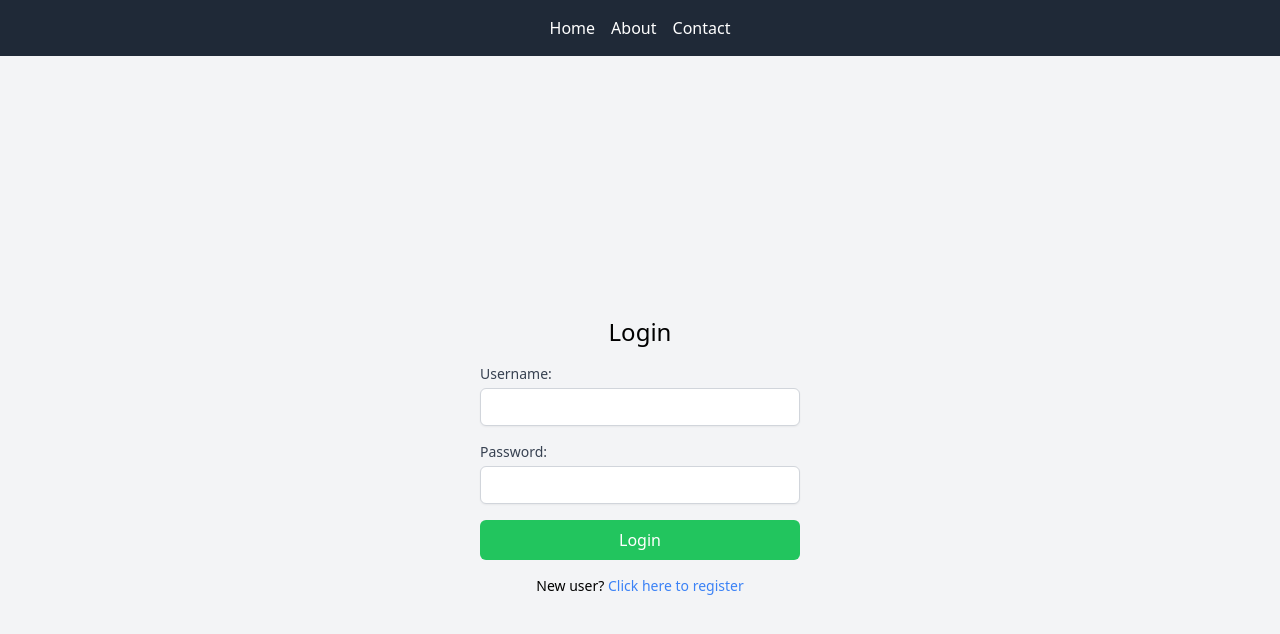
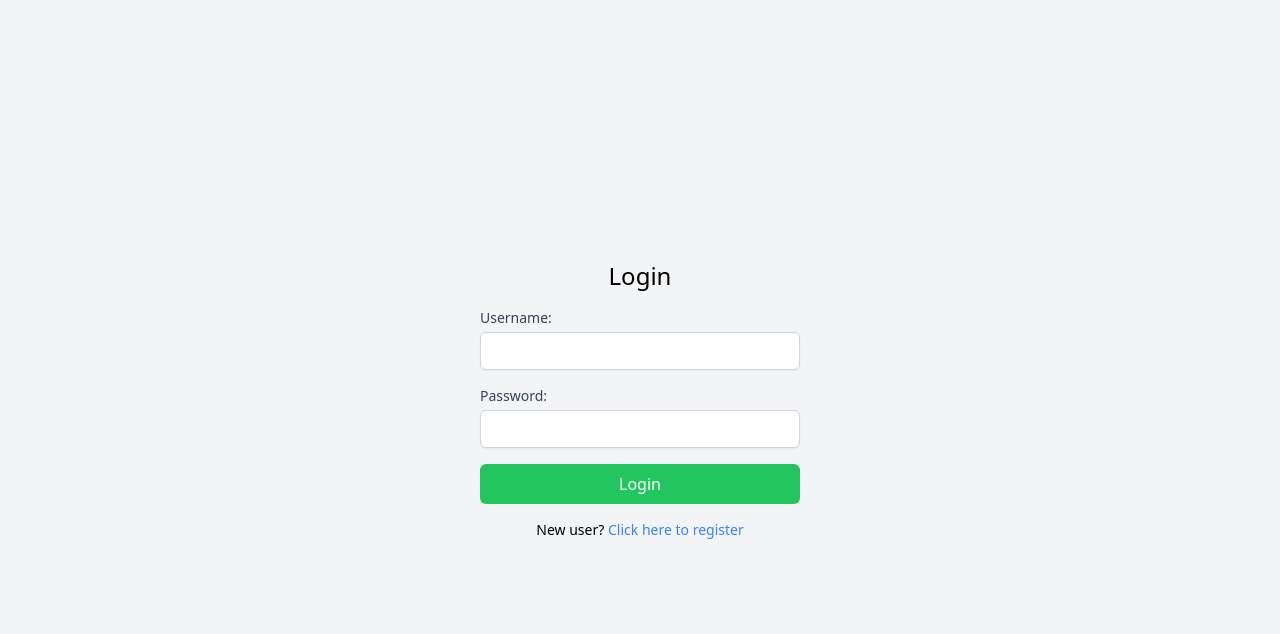
Before and after one commit to jeevithakannan2/BITIndoorMap, a React (Vite) app in the folder frontend/: page /login in a window 1280 px wide. Shown: the top 634 px of the page. Built offline with nearby package versions, Linux system fonts and the light colour scheme.

Commit message:
Move the menu to the left

```diff
--- a/frontend/src/App.jsx
+++ b/frontend/src/App.jsx
@@ -34,13 +34,15 @@ function App() {
 
   return (
     <Router>
-      <div className="relative w-full h-screen">
-        <MenuBar onLogout={handleLogout} isLoggedIn={isLoggedIn} />
-        <Routes>
-          <Route path="/" element={isLoggedIn ? <MainPage /> : <Navigate to="/login" />} />
-          <Route path="/login" element={!isLoggedIn ? <LoginForm onLogin={handleLogin} /> : <Navigate to="/" />} />
-          <Route path="/register" element={!isLoggedIn ? <RegisterForm onRegister={handleRegister} /> : <Navigate to="/" />} />
-        </Routes>
+      <div className="flex w-full h-screen">
+        {isLoggedIn && <MenuBar onLogout={handleLogout} isLoggedIn={isLoggedIn} />}
+        <div className="flex-grow">
+          <Routes>
+            <Route path="/" element={isLoggedIn ? <MainPage /> : <Navigate to="/login" />} />
+            <Route path="/login" element={!isLoggedIn ? <LoginForm onLogin={handleLogin} /> : <Navigate to="/" />} />
+            <Route path="/register" element={!isLoggedIn ? <RegisterForm onRegister={handleRegister} /> : <Navigate to="/" />} />
+          </Routes>
+        </div>
       </div>
     </Router>
   );
--- a/frontend/src/components/MenuBar.jsx
+++ b/frontend/src/components/MenuBar.jsx
@@ -32,20 +32,19 @@ const MenuBar = ({ onLogout, isLoggedIn }) => {
 
   return (
     <>
-      <nav className="bg-gray-800 p-4">
-        <div className="flex justify-between items-center">
-          <div className="w-1/3"></div> {/* Spacer */}
-          <ul className="flex space-x-4 justify-center w-1/3">
+      <nav className="bg-gray-800 h-full w- p-4">
+        <div className="flex flex-col h-full">
+          <ul className="flex-grow space-y-4">
             {menuItems.map((item, index) => (
               <li key={index} className="list-none">
                 {item.to ? (
-                  <Link to={item.to} className="text-white hover:text-gray-400">
+                  <Link to={item.to} className="text-white hover:text-gray-400 block">
                     {item.label}
                   </Link>
                 ) : (
                   <button
                     onClick={item.onClick}
-                    className="text-white hover:text-gray-400"
+                    className="text-white hover:text-gray-400 text-left w-full"
                   >
                     {item.label}
                   </button>
@@ -53,11 +52,11 @@ const MenuBar = ({ onLogout, isLoggedIn }) => {
               </li>
             ))}
           </ul>
-          <div className="w-1/3 flex justify-end">
+          <div className="mt-auto">
             {isLoggedIn && (
               <button
                 onClick={onLogout}
-                className="text-white hover:text-gray-400"
+                className="text-white hover:text-gray-400 w-full text-left"
               >
                 Logout
               </button>
```
